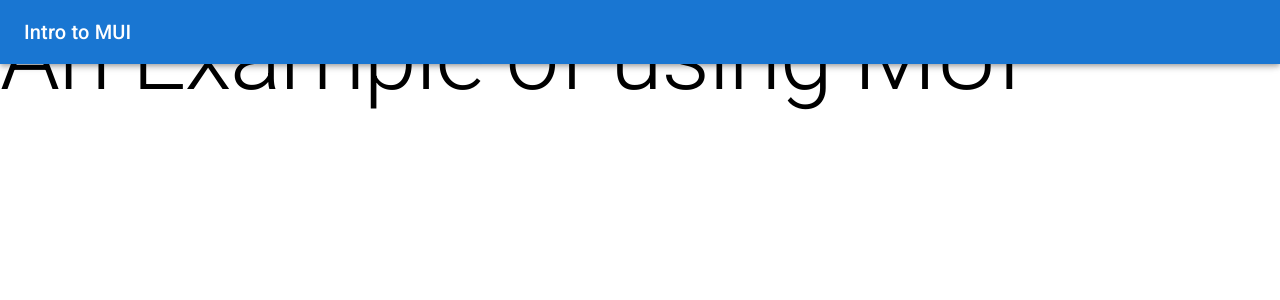
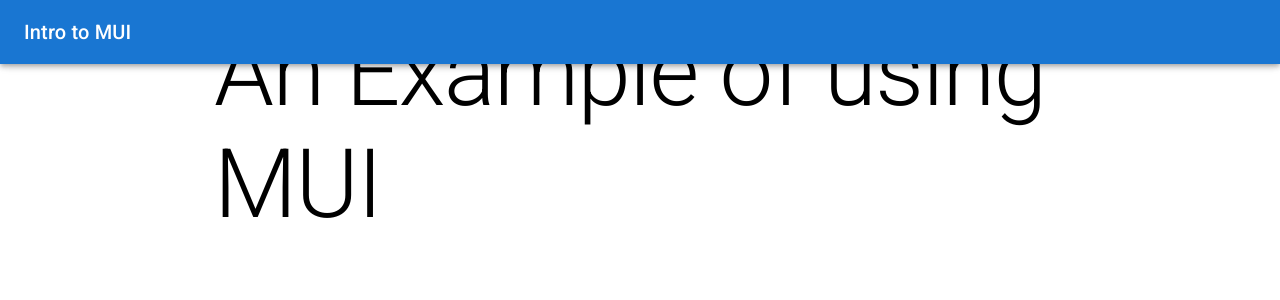
Before and after one commit to dmit-2008/dmit2008-OE01-Winter-2025, a Next.js app in the folder 06-nextjs-mui-component-library/components-mui-example/: page / in a window 1280 px wide. Shown: the top 300 px of the page. Built offline with nearby package versions, Linux system fonts and the light colour scheme.

Commit message:
class progress pushed

```diff
--- a/06-nextjs-mui-component-library/components-mui-example/pages/index.js
+++ b/06-nextjs-mui-component-library/components-mui-example/pages/index.js
@@ -4,6 +4,7 @@
 
 // for imports on mui this is the recommended
 // way of importing them, use this way.
+import Container from '@mui/material/Container';
 import Typography from "@mui/material/Typography"
 
 import Navbar from "@/components/Navbar";
@@ -12,12 +13,25 @@ export default function Home() {
   return (
     <div>
       <Navbar />
-      {/* add a container! */}
-      <main>
+      {/* add a container!
+        Please refer to the docs right here
+        https://mui.com/material-ui/api/container/
+        We're going to add a custom one off
+        style with the sx prop.
+        The sx prop gives you customization on the
+        styles for that component
+        Read here https://mui.com/system/getting-started/the-sx-prop/
+      */}
+      <Container
+        component="main"
+        maxWidth="md"
+        sx={{marginTop: 2}}
+      >
         <Typography variant="h1">
           An Example of using MUI
         </Typography>
-      </main>
+      </Container>
+
     </div>
   );
 }
```
